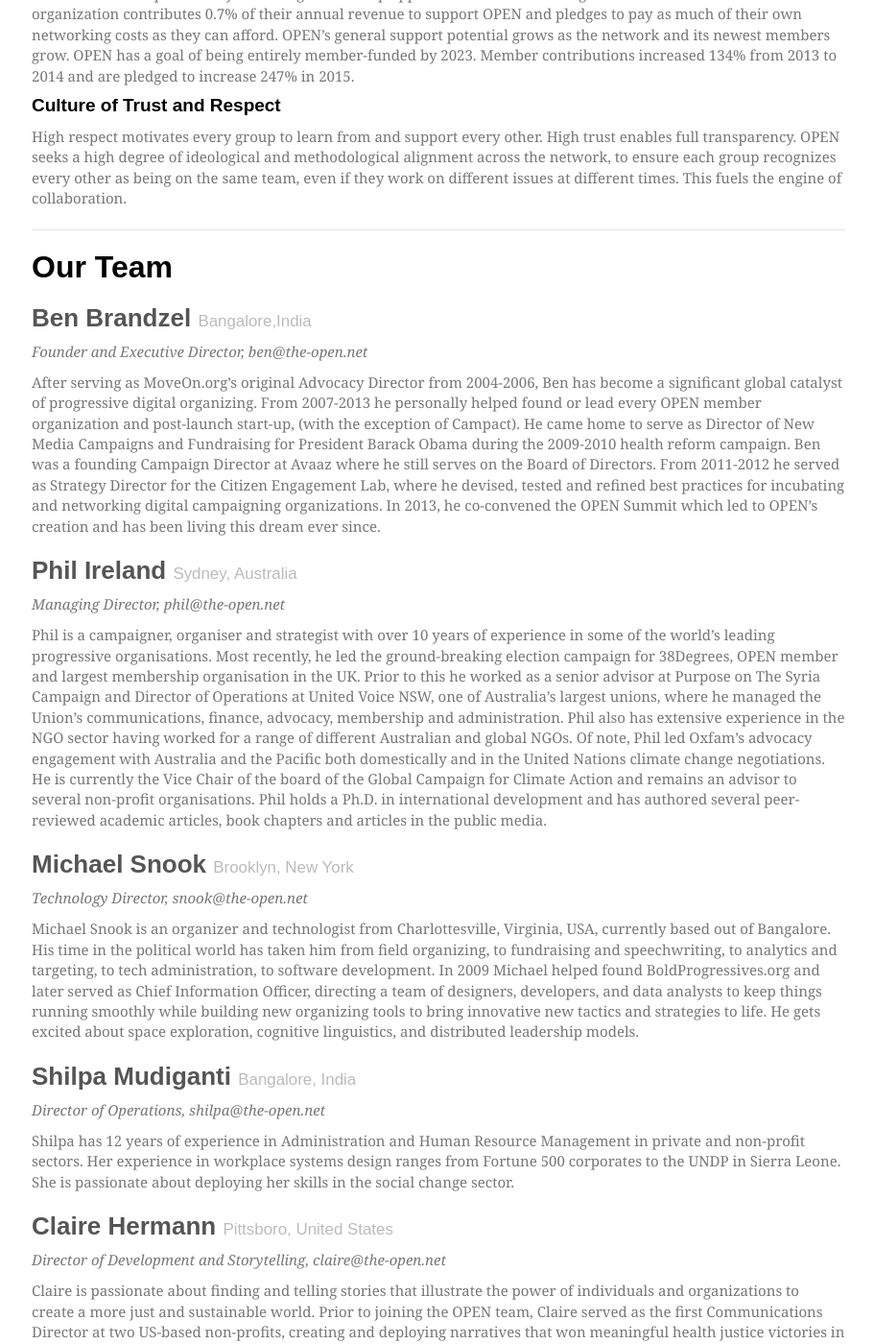
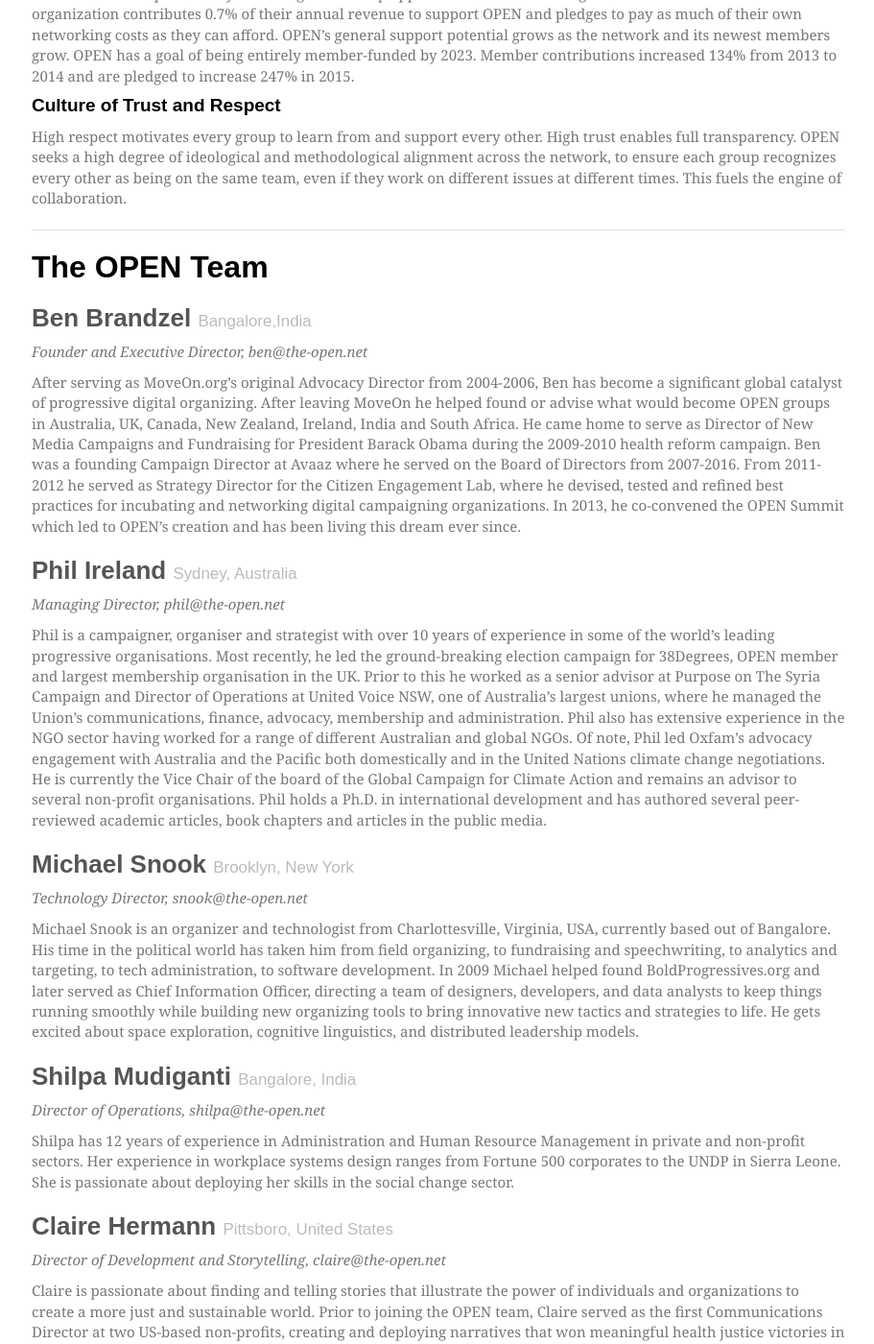
Before and after one commit to the-open/www.the-open.net, a Jekyll site: the page built from about.html, in a window 1280 px wide and 1400 px high, scrolled down 1198 px. Shown: the whole window at 96% size, without its empty margins (37-948 px from the left). Built offline with Jekyll 4.4.1, drawn with Linux system fonts in a browser that asks for light colours; some web fonts are replaced; comment, search, counter and statistics services are not loaded; some of the changed text lies outside the part shown.

Commit message:
update content

```diff
--- a/_data/staff.yml
+++ b/_data/staff.yml
@@ -2,7 +2,7 @@
   title: Founder and Executive Director
   location: Bangalore,India
   email: ben@the-open.net
-  description: 'After serving as MoveOn.org&rsquo;s original Advocacy Director from 2004-2006, Ben has become a significant global catalyst of progressive digital organizing. From 2007-2013 he personally helped found or lead every OPEN member organization and post-launch start-up, (with the exception of Campact). He came home to serve as Director of New Media Campaigns and Fundraising for President Barack Obama during the 2009-2010 health reform campaign. Ben was a founding Campaign Director at Avaaz where he still serves on the Board of Directors. From 2011-2012 he served as Strategy Director for the Citizen Engagement Lab, where he devised, tested and refined best practices for incubating and networking digital campaigning organizations. In 2013, he co-convened the OPEN Summit which led to OPEN&rsquo;s creation and has been living this dream ever since.'
+  description: 'After serving as MoveOn.org&rsquo;s original Advocacy Director from 2004-2006, Ben has become a significant global catalyst of progressive digital organizing. After leaving MoveOn he helped found or advise what would become OPEN groups in Australia, UK, Canada, New Zealand, Ireland, India and South Africa. He came home to serve as Director of New Media Campaigns and Fundraising for President Barack Obama during the 2009-2010 health reform campaign. Ben was a founding Campaign Director at Avaaz where he served on the Board of Directors from 2007-2016. From 2011-2012 he served as Strategy Director for the Citizen Engagement Lab, where he devised, tested and refined best practices for incubating and networking digital campaigning organizations. In 2013, he co-convened the OPEN Summit which led to OPEN&rsquo;s creation and has been living this dream ever since.'
 - name: Phil Ireland
   title: Managing Director
   location: Sydney, Australia
@@ -27,7 +27,7 @@
   title: Network Architect
   location: London, UK
   email: becky@the-open.net
-  description: 'A South Wales native, Becky was one of 38Degrees&rsquo;s first staff members and has a strong track-record of mobilizing millions to take action on the issues they care about. She’s led on the strategy, planning and execution of some of 38Degrees biggest campaigns. She has a particular expertise in email and web engagement, strategic planning, public affairs, project management, event coordination, field campaigning and working with external stakeholders. Prior to joining the staff team at 38Degrees, she worked as Director of Policy and Communication in the family sector for a children’s charity.'
+  description: 'A South Wales native, Becky was an early staffer at 38Degrees and has a strong track-record of mobilizing millions to take action on the issues they care about. She&rsquo;s led on the strategy, planning and execution of some of 38Degrees&rsquo;s biggest campaigns. She has a particular expertise in email and web engagement, strategic planning, public affairs, project management, event coordination, field campaigning and working with external stakeholders. Prior to joining the staff team at 38Degrees, she worked as Director of Policy and Communication in the family sector for a children&rsquo;s charity.'
 - name: Libby Lenkinski
   title: Development and Growth Advisor
   location: Brooklyn, New York
--- a/about.html
+++ b/about.html
@@ -57,7 +57,6 @@
   </div>
 
   <hr>
-  <hr>
 
   <h2 id="way">
     The OPEN Way
@@ -86,8 +85,8 @@
 
   <hr>
 
-  <h2>
-    Our Team
+  <h2 id="team">
+    The OPEN Team
   </h2>
 
   {% for person in site.data.staff %}
```
